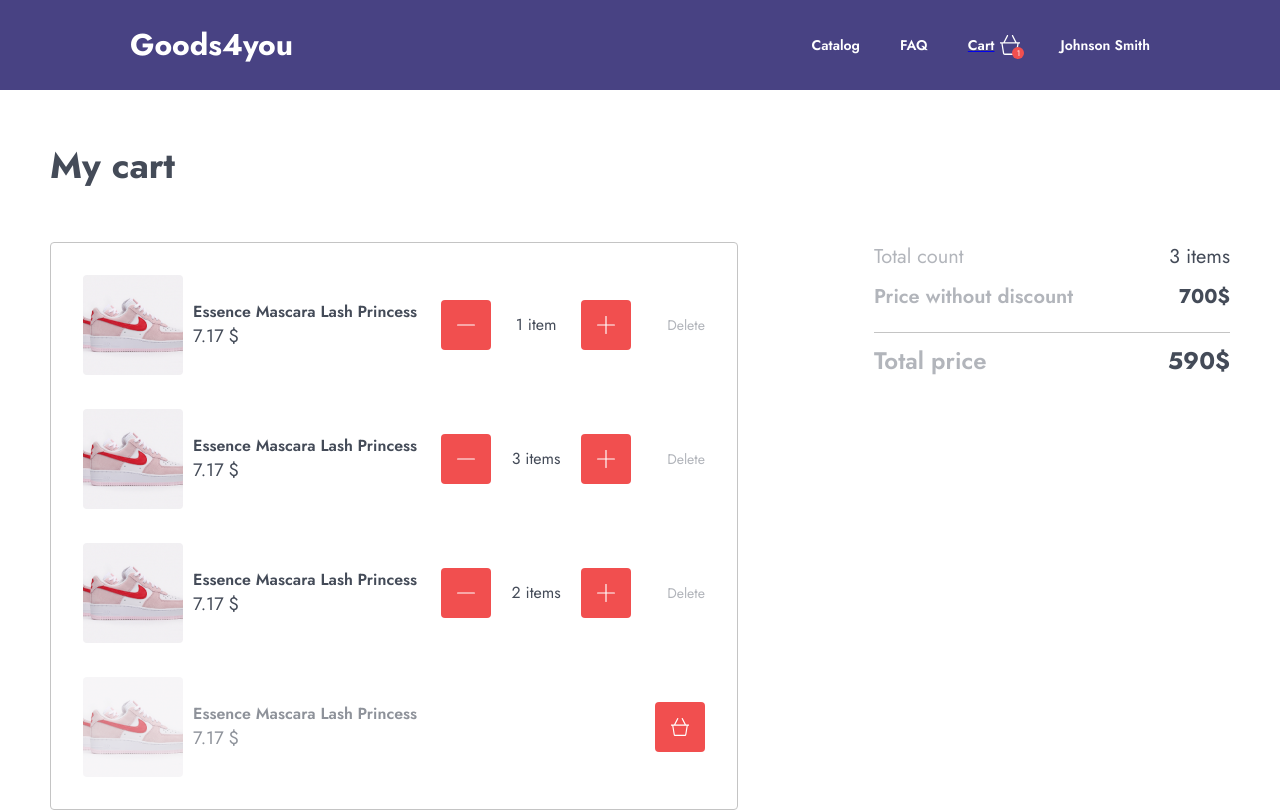
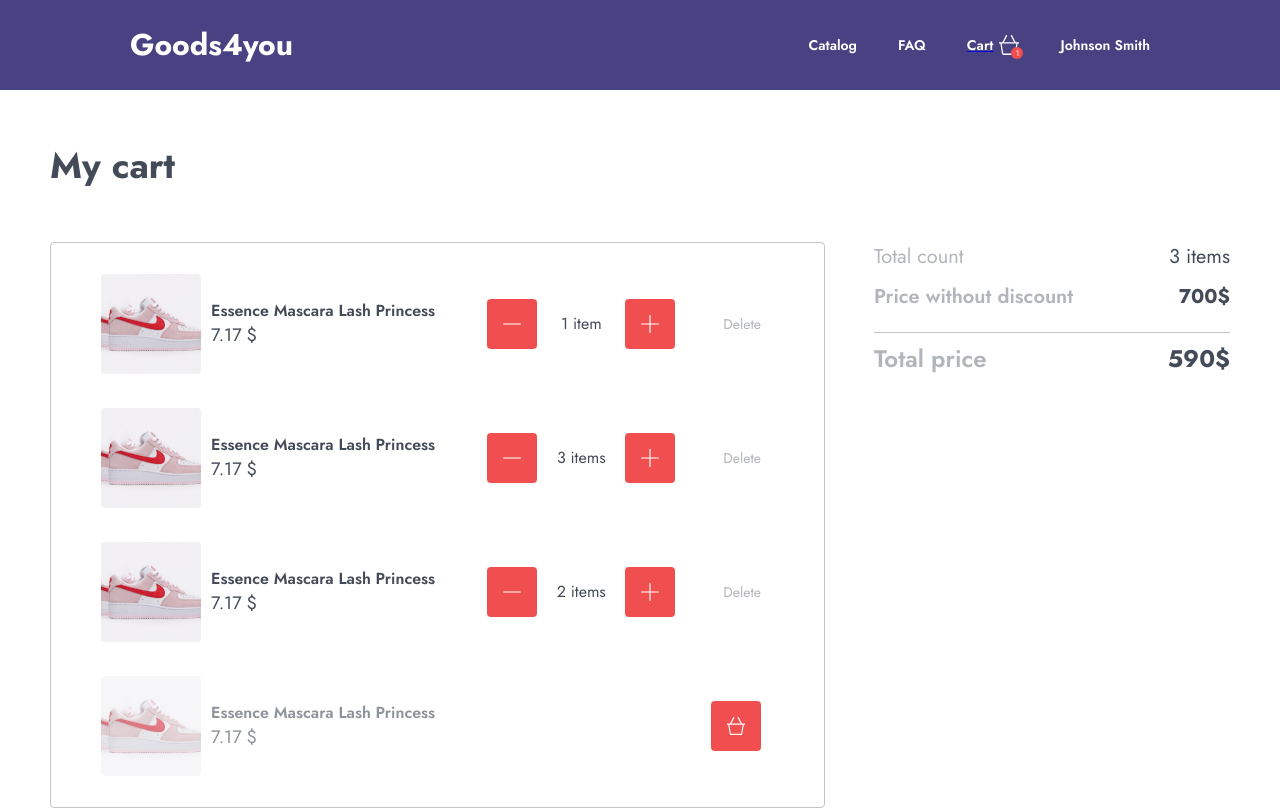
Before and after one commit to CadSergRF/t-one-practik, a React (Vite) app: page /cart in a window 1280 px wide. Shown: the top 812 px of the page. Built offline with nearby package versions, Linux system fonts and the light colour scheme.

Commit message:
feat: pixel perfect - width: 1440px

```diff
--- a/src/components/Card/Card.module.css
+++ b/src/components/Card/Card.module.css
@@ -40,7 +40,7 @@
 }
 
 .content {
-  margin-top: 10px;
+  margin-top: 3px;
   display: flex;
   justify-content: space-between;
   gap: 10px;
@@ -56,6 +56,7 @@
 
 .name {
   margin: 0;
+  margin-bottom: 5px;
   font: 600 16px/20px "Jost";
   color: var(--text-product-name);
   text-overflow: ellipsis;
--- a/src/components/CartItem/CartItem.module.css
+++ b/src/components/CartItem/CartItem.module.css
@@ -63,9 +63,10 @@
 }
 
 .controls {
+  padding-right: 13px;
   display: flex;
   align-items: center;
-  gap: 36px;
+  gap: 48px;
 }
 
 .delete__button {
--- a/src/components/CartItem/CartItem.tsx
+++ b/src/components/CartItem/CartItem.tsx
@@ -39,7 +39,11 @@ const CartItem = ({ item, quantity }: Required<TCartItem>) => {
           })}
         >
           <picture className={styles.wrapper__image}>
-            <img src={cardImage} className={styles.image} alt="Фотография товара" />
+            <img
+              src={cardImage}
+              className={styles.image}
+              alt="Фотография товара"
+            />
           </picture>
           <div className={styles.content}>
             <h3 className={styles.item__title} onClick={handleShowProduct}>
@@ -59,14 +63,9 @@ const CartItem = ({ item, quantity }: Required<TCartItem>) => {
             </button>
           </div>
         ) : (
-          // <button
-          //   type="button"
-          //   className={styles.button}
-          //   onClick={handleDelete}
-          // >
-          //   <CartIcon location="AddButton" />
-          // </button>
-          <AddedButton location="AddButton" handler={handleAddToCart} />
+          <div className={styles.controls}>
+            <AddedButton location="AddButton" handler={handleAddToCart} />
+          </div>
         )}
       </article>
     </li>
--- a/src/components/Catalog/Catalog.module.css
+++ b/src/components/Catalog/Catalog.module.css
@@ -44,11 +44,12 @@
   padding: 0;
   display: grid;
   grid-template-columns: repeat(3, 1fr);
-  gap: 20px 35px;
+  gap: 26px 35px;
   list-style-type: none;
 }
 
 .button {
+  margin-top: 5px;
   align-self: center;
   width: 177px;
   height: 62px;
--- a/src/components/FAQItem/FAQItem.module.css
+++ b/src/components/FAQItem/FAQItem.module.css
@@ -3,7 +3,7 @@
 }
 
 .wrapper__question {
-  padding: 20px 0;
+  padding: 25px 0;
   display: flex;
   align-items: center;
   justify-content: space-between;
@@ -35,7 +35,7 @@
 }
 
 .answer_open {
-  padding-bottom: 20px;
+  padding-bottom: 18px;
   grid-template-rows: 1fr;
 }
 
--- a/src/components/Header/Header.module.css
+++ b/src/components/Header/Header.module.css
@@ -26,7 +26,7 @@
   list-style-type: none;
   display: flex;
   width: max-content;
-  gap: 40px;
+  gap: 41px;
 }
 
 .menu__item {
--- a/src/components/Hero/Hero.module.css
+++ b/src/components/Hero/Hero.module.css
@@ -52,7 +52,7 @@
 }
 
 .button {
-  padding: 20px 50px;
+  padding: 20px 48px;
   border: none;
   border-radius: 4px;
   background-color: var(--button-primary);
--- a/src/components/Pages/Cart/Cart.module.css
+++ b/src/components/Pages/Cart/Cart.module.css
@@ -1,5 +1,6 @@
 .wrapper {
   margin: 48px auto;
+  margin-bottom: 92px;
   width: 1180px;
   display: flex;
   flex-direction: column;
@@ -20,12 +21,13 @@
 }
 
 .form {
+  min-width: 775px;
   padding: 0;
 }
 
 .form__list {
   margin: 0;
-  padding: 20px;
+  padding: 19px 38px;
   list-style-type: none;
   display: flex;
   flex-direction: column;
@@ -76,7 +78,7 @@
 
 .total__netto {
   margin: 0;
-  font: 600 24px/36px "Jost";
+  font: 600 24px/32px "Jost";
   color: var(--text-cart-total);
 }
 
--- a/src/components/Pages/ProductPage/ProductPage.module.css
+++ b/src/components/Pages/ProductPage/ProductPage.module.css
@@ -1,6 +1,7 @@
 .wrapper {
   width: 1180px;
   margin: 48px auto;
+  margin-bottom: 155px;
   display: grid;
   grid-template-columns: 520px auto;
   gap: 40px;
@@ -17,12 +18,13 @@
 
 .main__image {
   width: 100%;
-  max-height: 100%;
+  height: 520px;
   -o-object-fit: cover;
   object-fit: cover;
 }
 
 .scroll__gallery {
+  margin-top: 3px;
   display: flex;
   overflow-x: auto;
   gap: 20px;
@@ -65,6 +67,7 @@
 
 .title {
   margin: 0;
+  margin-bottom: 18px;
   font: 600 36px/56px "Jost";
   color: var(--text-product-name);
   text-align: left;
@@ -76,7 +79,7 @@
 }
 .rating {
   display: flex;
-  gap: 4px;
+  gap: 9px;
 }
 
 .category {
@@ -88,7 +91,7 @@
 
 .stock {
   margin: 0;
-  padding: 12px 0;
+  padding: 10px 0;
   font: 500 18px/24px "Jost";
   color: var(--text-rek);
   text-align: left;
@@ -137,28 +140,30 @@
 }
 
 .prices {
+  padding: 0 26px 0 20px;
   border-right: 1px solid var(--border);
 }
 
 .price {
   margin: 0;
-    padding: 0 24px 0 20px;
-    font: 600 36px/40px 'Jost';
+  font: 600 36px/40px "Jost";
   color: var(--text-product-price);
 }
 
 .price__old {
   margin: 0;
+  margin-top: 4px;
   padding: 0;
-    font: 500 16px/20px 'Jost';
+  font: 500 16px/20px "Jost";
   color: var(--text-category);
+  text-align: left;
   text-decoration: line-through;
 }
 
 .prices__text {
   margin: 0;
   padding: 0 20px 0 24px;
-    font: 400 16px/24px 'Jost';
+  font: 400 16px/24px "Jost";
   color: var(--text-product-price);
 }
 
@@ -172,7 +177,7 @@
   border: none;
   border-radius: 4px;
   background-color: var(--button-primary);
-    font: 400 16px/22px 'Jost';
+  font: 400 16px/22px "Jost";
   color: var(--text-primary);
   cursor: pointer;
 }
@@ -205,7 +210,7 @@
   .buy {
     flex-wrap: wrap;
     justify-content: center;
-    gap: 15px
+    gap: 15px;
   }
 }
 
@@ -237,7 +242,7 @@
   .buy {
     flex-wrap: wrap;
     justify-content: center;
-    gap: 15px
+    gap: 15px;
   }
 }
 
--- a/src/components/Pages/ProductPage/ProductPage.tsx
+++ b/src/components/Pages/ProductPage/ProductPage.tsx
@@ -6,7 +6,7 @@ import { TGoods } from "../../../Types/goods.type";
 
 import styles from "./ProductPage.module.css";
 
-import mainImage from "../../../mock/image.jpg";
+import mainImage from "../../../mock/main photo.jpg";
 import { ErrorPage } from "../ErrorPage/ErrorPage";
 
 const ProductPage = () => {
--- a/src/components/UI-kit/AddedControl/AddedControl.module.css
+++ b/src/components/UI-kit/AddedControl/AddedControl.module.css
@@ -1,12 +1,15 @@
 .group__quantity {
-  display: flex;
+  width: 188px;
+  display: grid;
+  grid-template-columns: 50px auto 50px;
   align-items: center;
-  gap: 20px;
+  justify-items: center;
+  gap: 5px;
 }
 
 .quantity {
   width: max-content;
-  min-width: 50px;
+  max-width: 78px;
   margin: 0;
   padding: 0;
   font: 400 16px/22px "Jost";
@@ -14,7 +17,6 @@
 }
 
 @media screen and (max-width: 630px) {
-
   .group__quantity {
     gap: 10px;
   }
--- a/src/mock/mock.goods.ts
+++ b/src/mock/mock.goods.ts
@@ -5,14 +5,14 @@ export const mockGoods: TGoodsItems[] = [
     item: {
       id: 1,
       name: "Essence Mascara Lash Princess",
-      price: 7.17,
+      price: 110,
     },
   },
   {
     item: {
       id: 2,
       name: "Essence Mascara Lash Princess",
-      price: 7.17,
+      price: 110,
     },
   },
   {
@@ -40,7 +40,7 @@ export const mockGoods: TGoodsItems[] = [
     item: {
       id: 6,
       name: "Essence Mascara Lash Princess",
-      price: 7.17,
+      price: 110,
     },
     quantity: 1,
   },
```
Also changed, not shown: src/mock/main photo.jpg (added). Lines whose indentation alone changed are shown as unchanged.
